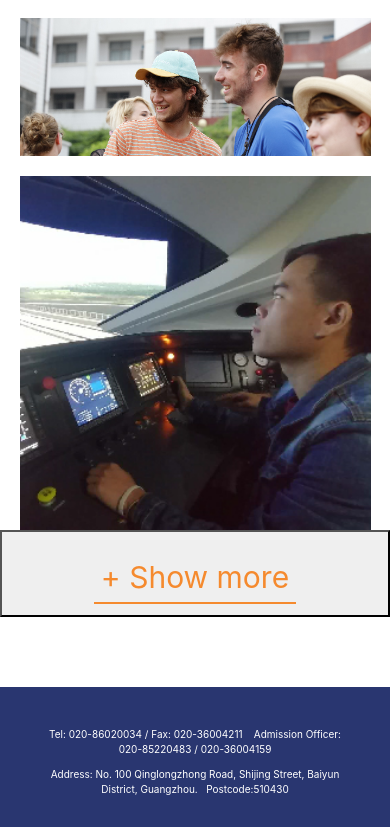
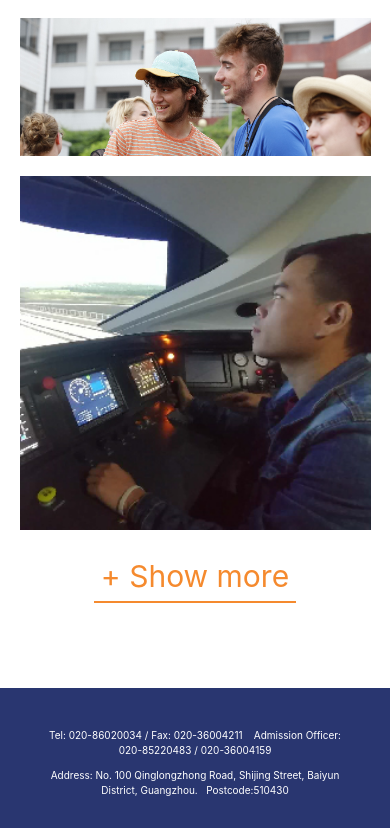
Before and after one commit to xuanxuanhaha/gtxyinternational, an Angular app: page /about-us in a window 390 px wide. Shown: the part 5625-6453 px from the top of the page. Built offline with nearby package versions, Linux system fonts and the light colour scheme.

Commit message:
finish adding about-us, learning-resources page in navbar

```diff
--- a/src/app/about-us/about-us.component.css
+++ b/src/app/about-us/about-us.component.css
@@ -158,6 +158,8 @@
     width: 100%;
     line-height: 30px;
     padding-top: 30px;
+    background-color: transparent;
+    border: 1px solid transparent;
   }
   .showmorebtn hr{
     width: 200px;
--- a/src/app/about-us/about-us.component.html
+++ b/src/app/about-us/about-us.component.html
@@ -128,7 +128,7 @@
   </div>
 
 
-  <button (click)="showmorebtn()" class="showmorebtn" [hidden]="showmore">
+  <button (click)="showmorebtn()" class="showmorebtn btn" [hidden]="showmore">
     + Show more
     <hr>
   </button>
--- a/src/app/navbar/navbar.component.html
+++ b/src/app/navbar/navbar.component.html
@@ -54,14 +54,14 @@
 
     <div>
       <hr id="learning-resources" style="width: 88%;margin: auto">
-              <a id="learning-resources-a" class="nav-link"  [routerLink]="['/Verify-a-Check']" >
+              <a id="learning-resources-a" class="nav-link"  [routerLink]="['/learning-resources']" >
                 Learning Resources
               </a>
     </div>
 
     <div >
       <hr id="about-us" style="width: 88%;margin: auto">
-              <a id="about-us-a" class="nav-link" [routerLink]="['/Verify-a-Check']" >
+              <a id="about-us-a" class="nav-link" [routerLink]="['/about-us']" >
                 About us
               </a>
     </div>
```
Also changed, not shown: 1 other file (tests, documents, lock files or other folders).
